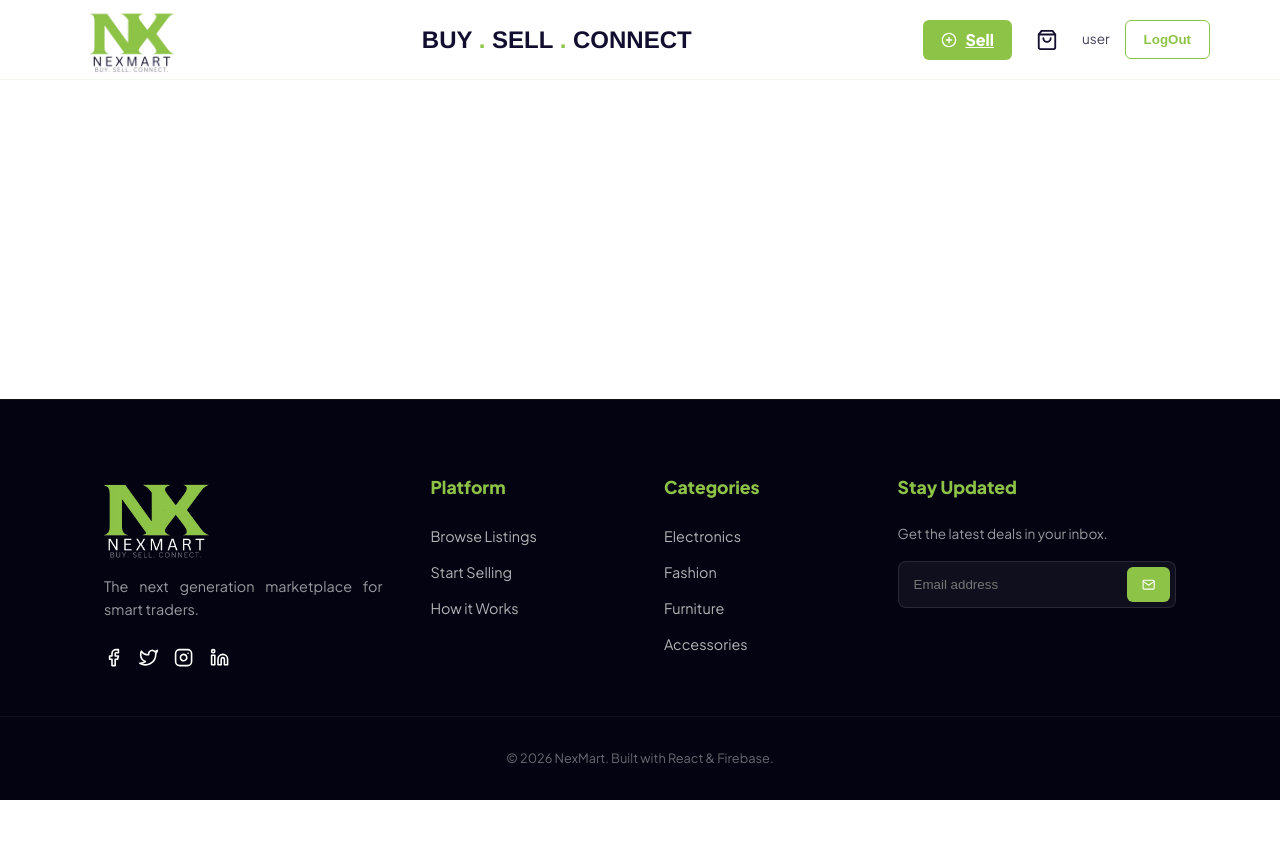
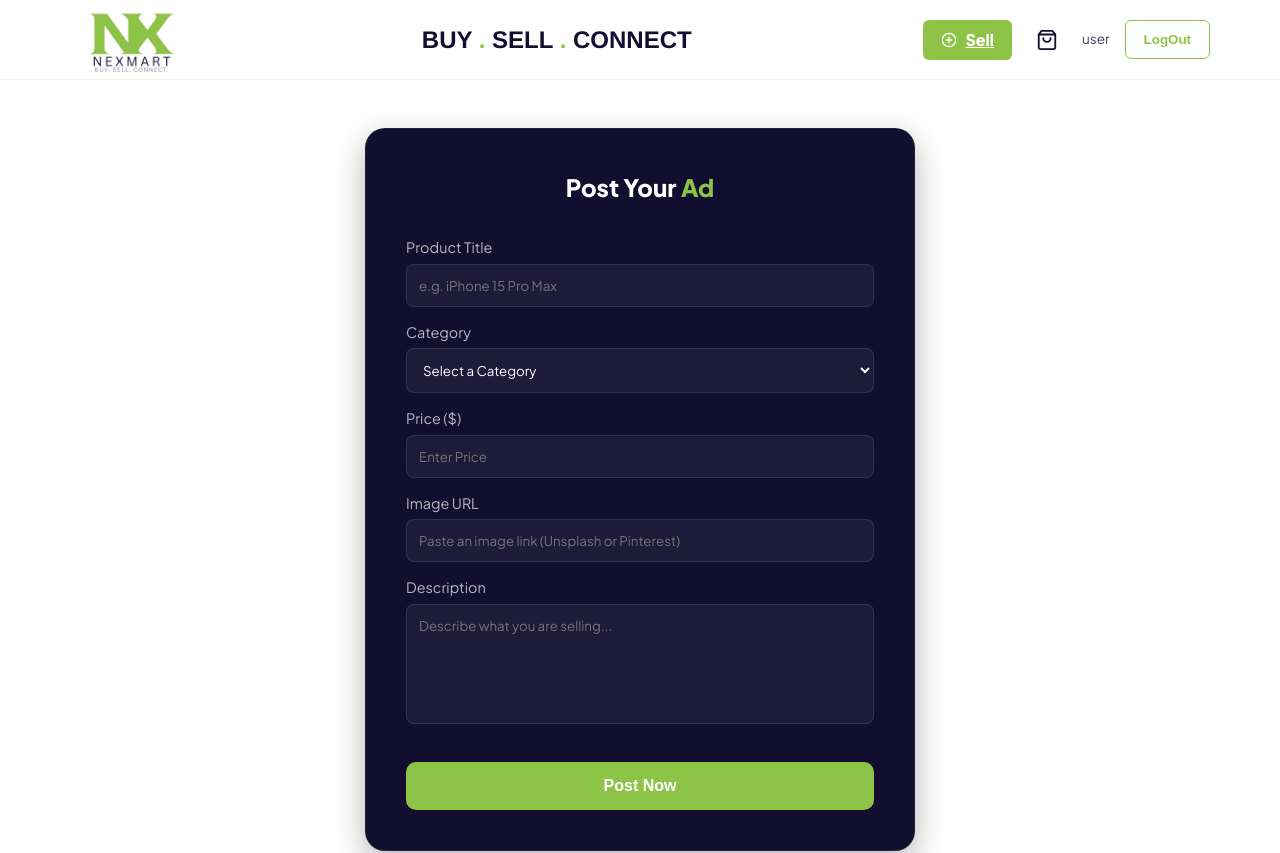
Before and after one commit to maheenfarooqui/nexmart, a React (Vite) app: page /sell in a window 1280 px wide. Shown: the top 853 px of the page. Before the commit the page ends 800 px from the top, so only its background shows below. Built offline with nearby package versions, Linux system fonts and the light colour scheme; no server answers; sample sign-in values are in the browser's storage.

Commit message:
make progress

```diff
--- a/src/App.jsx
+++ b/src/App.jsx
@@ -9,6 +9,7 @@ import Footer from './components/layout/Footer/Footer';
 import Signup from './pages/Auth/Signup';
 import { AuthProvider } from './context/AuthContext';
 import Login from './pages/Auth/Login';
+import Sell from './pages/Sell/Sell';
 
 function App() {
   return (
@@ -22,6 +23,7 @@ function App() {
            <Route path="/product/:id" element={<ProductDetail />} />
            <Route path="/signup" element={<Signup />} />
            <Route path="/login" element={<Login />} />
+           <Route path="/sell" element={<Sell />} />
 
           </Routes>
         </main>
--- a/src/data.jsx
+++ b/src/data.jsx
@@ -22,7 +22,7 @@ export const products = [
     title: "Apple Watch Series 9",
     price: 399,
     category: "Electronics",
-    image: "https://images.unsplash.com/photo-1546868871-70ca48370731?auto=format&fit=crop&w=500&q=80",
+    image: "https://images.unsplash.com/photo-1624096104992-9b4fa3a279dd?q=80&w=2004&auto=format&fit=crop&ixlib=rb-4.1.0&ixid=M3wxMjA3fDB8MHxwaG90by1wYWdlfHx8fGVufDB8fHx8fA%3D%3D&auto=format&fit=crop&w=500&q=80",
     seller: "iPoint"
   },
   {
--- /dev/null
+++ b/src/pages/Sell/Sell.jsx
@@ -0,0 +1,84 @@
+import React, { useState, useEffect } from 'react';
+import { db } from '../../services/firebase';
+import { collection, addDoc } from 'firebase/firestore';
+import { useAuth } from '../../context/AuthContext';
+import { useNavigate } from 'react-router-dom';
+import styles from './Sell.module.css';
+
+const Sell = () => {
+  const { user } = useAuth(); // Auth context se user lein
+  const navigate = useNavigate();
+
+
+  const [formData, setFormData] = useState({
+    title: '',
+    price: '',
+    category: '',
+    description: '',
+    image: ''
+  });
+  useEffect(() => {
+    if (!user) {
+      alert("Pehle login karein!");
+      navigate('/login');
+    }
+  }, [user, navigate]);
+
+  const handleSubmit = async (e) => {
+    e.preventDefault();
+    if (!user) return alert("Please login to post an ad!");
+
+    try {
+      // Database mein 'products' collection mein naya document add karna
+      await addDoc(collection(db, "products"), {
+        ...formData,
+        price: Number(formData.price), // Price ko number mein convert karna zaroori hai
+        sellerId: user.uid,
+        sellerEmail: user.email,
+        createdAt: new Date()
+      });
+
+      alert("Product Listed Successfully!");
+      navigate('/'); // Wapas home page par bhej dein
+    } catch (err) {
+      alert("Error: " + err.message);
+    }
+  };
+
+  return (
+    <div className={styles.container}>
+      <form className={styles.sellForm} onSubmit={handleSubmit}>
+        <h2 className={styles.title}>Post Your <span className={styles.accent}>Ad</span></h2>
+
+        <label>Product Title</label>
+        <input type="text" placeholder="e.g. iPhone 15 Pro Max"
+          onChange={(e) => setFormData({...formData, title: e.target.value})} required />
+
+        <label>Category</label>
+        <select onChange={(e) => setFormData({...formData, category: e.target.value})} required>
+          <option value="">Select a Category</option>
+          <option value="Electronics">Electronics</option>
+          <option value="Fashion">Fashion</option>
+          <option value="Furniture">Furniture</option>
+          <option value="Accessories">Accessories</option>
+        </select>
+
+        <label>Price ($)</label>
+        <input type="number" placeholder="Enter Price"
+          onChange={(e) => setFormData({...formData, price: e.target.value})} required />
+
+        <label>Image URL</label>
+        <input type="url" placeholder="Paste an image link (Unsplash or Pinterest)"
+          onChange={(e) => setFormData({...formData, image: e.target.value})} required />
+
+        <label>Description</label>
+        <textarea placeholder="Describe what you are selling..."
+          onChange={(e) => setFormData({...formData, description: e.target.value})} required></textarea>
+
+        <button type="submit" className={styles.submitBtn}>Post Now</button>
+      </form>
+    </div>
+  );
+};
+
+export default Sell;
--- /dev/null
+++ b/src/pages/Sell/Sell.module.css
@@ -0,0 +1,58 @@
+.container {
+  display: flex;
+  justify-content: center;
+  padding: 3rem 1rem;
+}
+
+.sellForm {
+  background: var(--color-text-dim);
+  padding: 2.5rem;
+  border-radius: 20px;
+  width: 100%;
+  max-width: 550px;
+  border: 1px solid rgba(141, 196, 71, 0.1);
+  box-shadow: 0 10px 30px rgba(0,0,0,0.3);
+}
+
+.title { margin-bottom: 2rem; text-align: center; }
+.accent { color: var(--color-brand); }
+
+.sellForm label {
+  display: block;
+  margin: 15px 0 5px;
+  font-size: 0.9rem;
+  color: rgba(255,255,255,0.7);
+}
+
+.sellForm input, .sellForm select, .sellForm textarea {
+  width: 100%;
+  padding: 12px;
+  background: rgba(255,255,255,0.05);
+  border: 1px solid rgba(255,255,255,0.1);
+  border-radius: 8px;
+  color: white;
+  outline: none;
+  font-family: inherit;
+}
+
+.sellForm input:focus, .sellForm textarea:focus {
+  border-color: var(--color-brand);
+}
+
+.sellForm textarea { height: 120px; resize: none; }
+
+.submitBtn {
+  width: 100%;
+  margin-top: 2rem;
+  padding: 15px;
+  background: var(--color-brand);
+  color: var(--color-black);
+  border: none;
+  border-radius: 10px;
+  font-weight: 700;
+  font-size: 1rem;
+  cursor: pointer;
+  transition: 0.3s;
+}
+
+.submitBtn:hover { transform: translateY(-3px); box-shadow: 0 5px 15px rgba(141, 196, 71, 0.3); }
```
